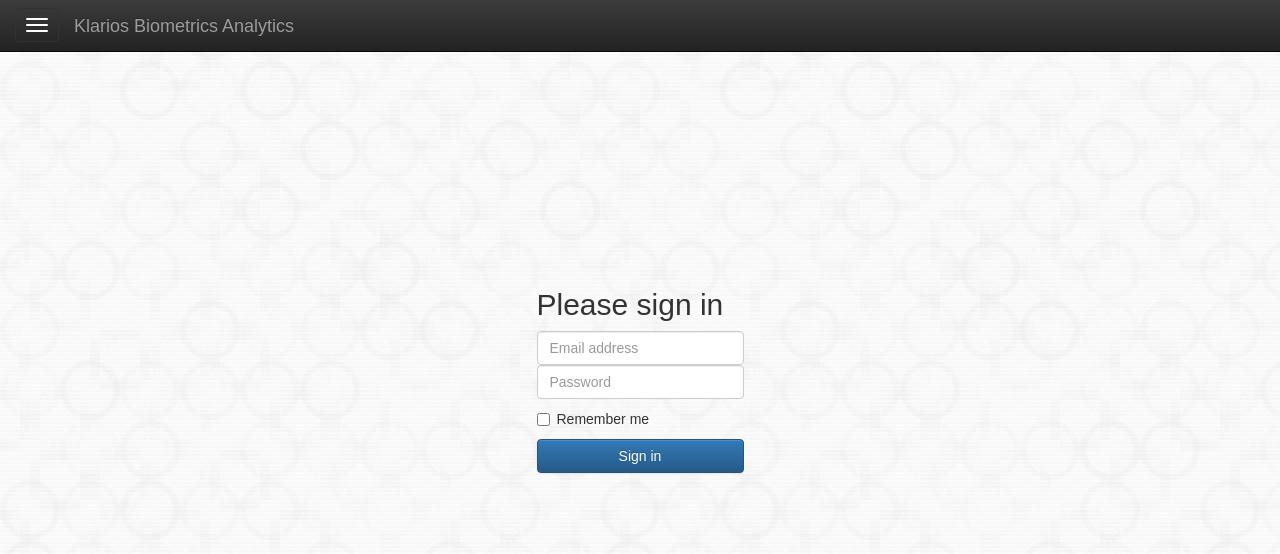
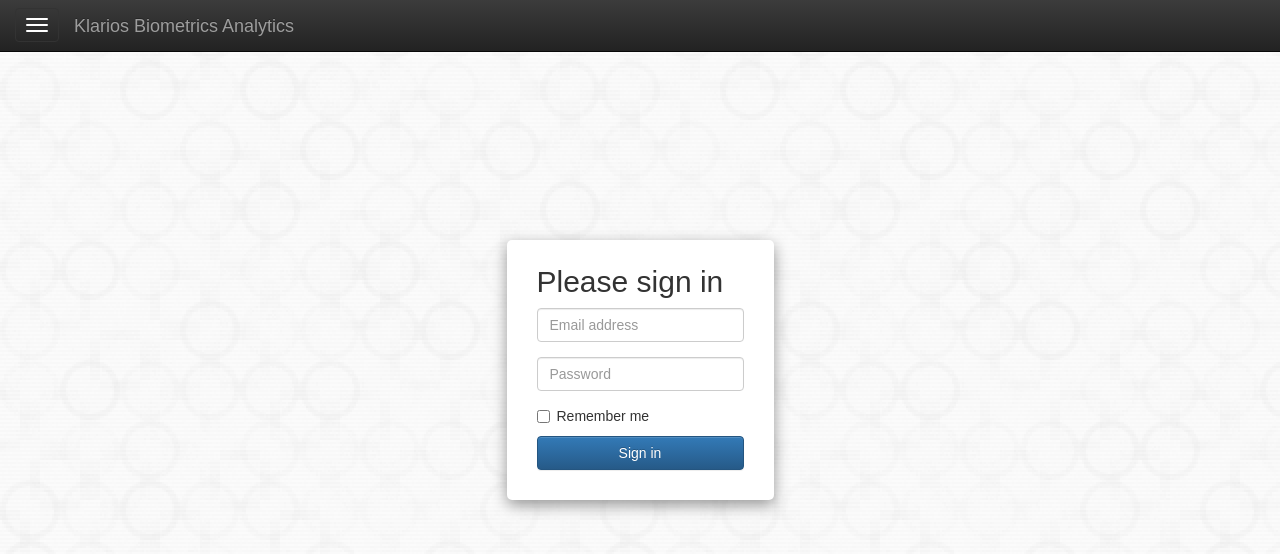
Before and after one commit to fehrmanns/kba_frontend, a React (Create React App) app: page / in a window 1280 px wide. Shown: the top 554 px of the page. Built offline with nearby package versions, Linux system fonts and the light colour scheme.

Commit message:
add style to login modal.

```diff
--- a/src/index.css
+++ b/src/index.css
@@ -102,3 +102,10 @@ body::after {
 .sitebar li {
   margin-top: 10px;
 }
+
+.form-signin {
+  background: white;
+  padding: 5px 30px 30px;
+  border-radius: 5px;
+  box-shadow: 0 5px 15px rgba(0,0,0,0.4);
+}
--- a/src/views/Login.js
+++ b/src/views/Login.js
@@ -2,6 +2,9 @@ import React from 'react'
 /*
 {window.btoa( "Baumhaus" )}
 */
+
+
+
 class Login extends React.Component {
 
     render() {
@@ -10,10 +13,14 @@ class Login extends React.Component {
 
                 <form className="form-signin">
                     <h2 className="form-signin-heading">Please sign in</h2>
+                    <div className="form-group">
                         <label htmlFor="inputEmail" className="sr-only">Email address</label>
                         <input type="email" id="inputEmail" className="form-control" placeholder="Email address" required="" autoFocus="" />
+                    </div>
+                    <div className="form-group">
                         <label htmlFor="inputPassword" className="sr-only">Password</label>
                         <input type="password" id="inputPassword" className="form-control" placeholder="Password" required="" />
+                    </div>
                     <div className="checkbox">
                         <label>
                             <input type="checkbox" value="remember-me" /> Remember me
```
Lines whose indentation alone changed are shown as unchanged.
